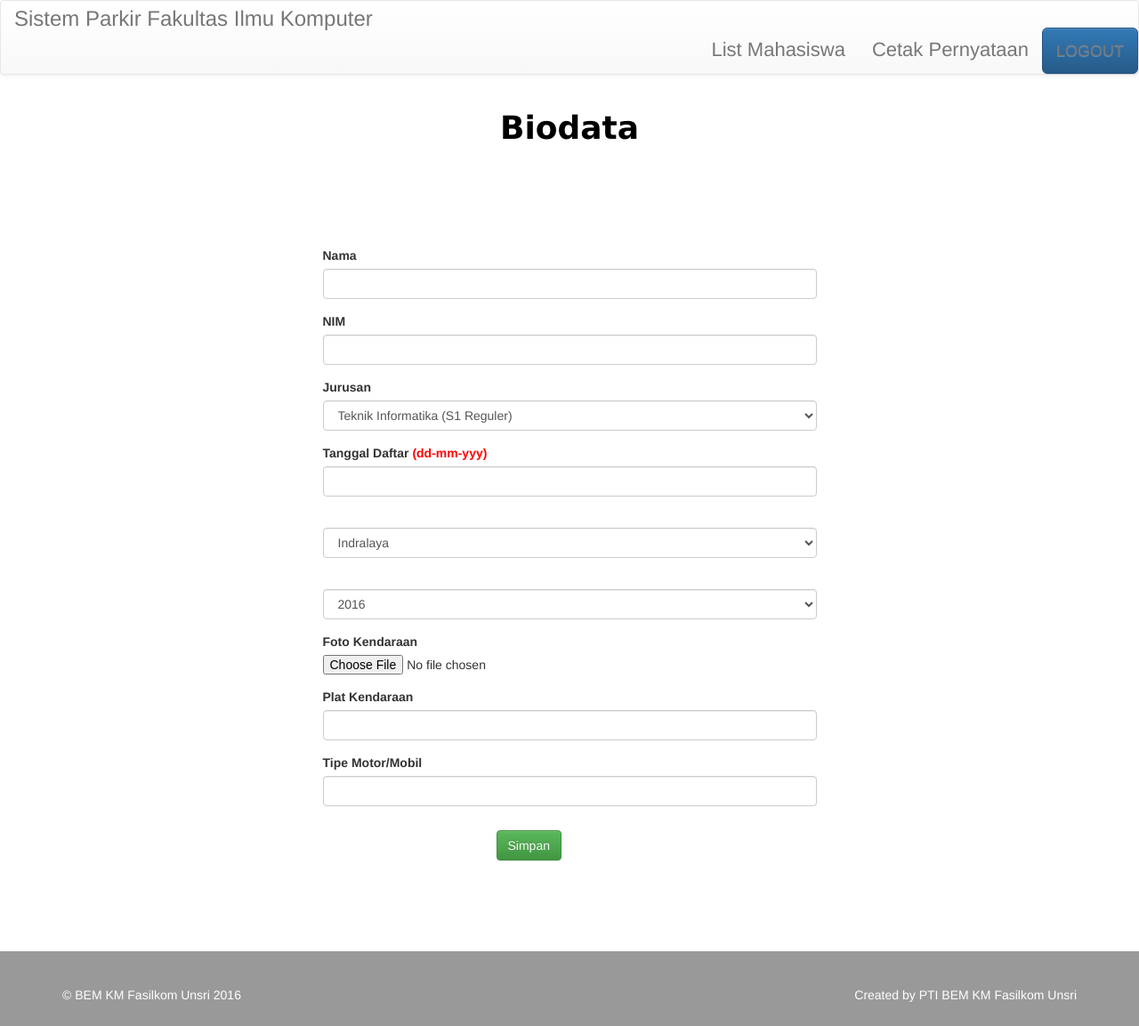
After one commit to ayulestari10/sistem_parkir, a CodeIgniter app: page /sistem_parkir/Mahasiswa/input_data in a window 1280 px wide. The commit adds this page. Shown: the whole page at 89% size. Run offline with CodeIgniter, Linux system fonts and the light colour scheme; the visitor is signed in with stand-in values (Sample User, id 1); data that the repository does not hold is empty; some libraries are stand-ins or nearby versions.

Commit message:
versi 1.2

```diff
--- a/application/config/config.php
+++ b/application/config/config.php
@@ -18,7 +18,7 @@ defined('BASEPATH') OR exit('No direct script access allowed');
 | environments.
 |
 */
-$config['base_url'] = 'http://localhost:8080/sistem_parkir/';
+$config['base_url'] = 'http://localhost/sistem_parkir/';
 
 /*
 |--------------------------------------------------------------------------
--- a/application/config/routes.php
+++ b/application/config/routes.php
@@ -49,6 +49,6 @@ defined('BASEPATH') OR exit('No direct script access allowed');
 | Examples:	my-controller/index	-> my_controller/index
 |		my-controller/my-method	-> my_controller/my_method
 */
-$route['default_controller'] = 'home';
+$route['default_controller'] = 'Home';
 $route['404_override'] = '';
 $route['translate_uri_dashes'] = FALSE;
--- a/application/controllers/Admin.php
+++ b/application/controllers/Admin.php
@@ -83,7 +83,7 @@ class Admin extends CI_Controller{
 		$data = array(
 			'title'		=> 'Edit Data| Sistem Parkir',
 			'content'	=> 'edit_mhs',
-			'dt'		=> $this->Mhs_model->get_data_byid_mhs($id_mhs)
+			'dt'			=> $this->Mhs_model->get_data_byNim($this->session->userdata('nim'))
 		);
 		$this->load->view('includes/template', $data);
 	}
--- /dev/null
+++ b/application/controllers/Mahasiswa.php
@@ -0,0 +1,68 @@
+<?php
+
+class Mahasiswa extends CI_Controller{
+	function __construct(){
+		parent::__construct();
+		$this->load->model('Mhs_model');
+
+		$id_mhs = $this->session->userdata('id_mhs');
+		if (!isset($id_mhs)) {
+		   redirect('Login/Mhs');
+		   exit;
+		}
+	}
+
+	function index(){
+		$data = array(
+			'dt'			 		=> $this->Mhs_model->get_data_byNim($this->session->userdata('nim')),
+			'title'				=> 'Data | Sistem Parkir',
+			'content'			=> 'biodata'
+		);
+		$this->load->view('includes/template', $data);
+	}
+
+	function input_data(){
+
+    if($this->input->post('add_mhs')){
+			$input = array(
+				'nama'						=> $this->input->post('nama'),
+				'nim'							=> $this->input->post('nim'),
+				'jurusan'					=> $this->input->post('jurusan'),
+				'tgl_daftar'			=> $this->input->post('tgl_daftar'),
+				'lokasi'					=> $this->input->post('lokasi'),
+				'angkatan'				=> $this->input->post('angkatan'),
+				'foto_kendaraan'	=> $this->input->post('nim').'.png',
+				'plat_kendaraan'	=> $this->input->post('plat_kendaraan'),
+				'tipe'						=> $this->input->post('tipe')
+			);
+			$this->Mhs_model->update($this->session->userdata('id_mhs'), $input);
+			$this->Mhs_model->do_upload($this->input->post('nim'));
+			$this->session->set_flashdata('msg', '<div class="alert alert-success" style="text-align:center;">Data berhasil disimpan!</div>');
+			redirect('Mahasiswa');
+		}
+		$data = array(
+			'title'		=> 'Input Data| Sistem Parkir',
+			'content'	=> 'biodata'
+		);
+		$this->load->view('includes/template', $data);
+
+	}
+
+    public function Peryataan() {
+        $data = array(
+        	'dt' 		=> $this->Mhs_model->get_data_byNim($this->session->userdata('nim'))
+			);
+        $html = $this->load->view('formulir_pendaftaran', $data, true);
+
+        $pdfFilePath = "Formulir ".$this->session->userdata('nisn').".pdf";
+
+        $this->load->library('m_pdf');
+
+        $this->m_pdf->pdf->WriteHTML($html);
+
+        $this->m_pdf->pdf->Output($pdfFilePath, "D");
+    }
+
+}
+
+ ?>
--- a/application/models/Mhs_model.php
+++ b/application/models/Mhs_model.php
@@ -43,8 +43,8 @@ class Mhs_model extends CI_Model{
 		return $id_mhs;
 	}
 
-	function get_data_byid_mhs($id_mhs){
-		$this->db->where($this->key, $id_mhs);
+	function get_data_byNim($nim){
+		$this->db->where('nim', $nim);
 		$query = $this->db->get($this->table);
 		return $query->row();
 	}
@@ -78,7 +78,6 @@ class Mhs_model extends CI_Model{
 		return $this->db->update($this->table, $data);
 	}
 
-
 	function delete($id_mhs){
 		return $this->db->delete($this->table, array($this->key => $id_mhs));
 	}
--- a/application/views/admin_area.php
+++ b/application/views/admin_area.php
@@ -1,12 +1,6 @@
 <style type="text/css">
 	a{list-style: none;}
 	table{margin-top: 5%;}
-	.box{
-		width: 250px; height: 60px;
-		background-color: rgba(0, 400, 0, 0.5);
-		font-size: 18px; font-weight: bold; text-align: center;
-		margin-bottom: 8%; margin-left: 3%; padding: 2%; margin-top: -20%;
-	}
 </style>
 
 <div class="container">
--- /dev/null
+++ b/application/views/biodata.php
@@ -0,0 +1,303 @@
+<div class="container">
+
+	<div style="margin-bottom: 10%; text-align: center;">
+		<h1><strong>Biodata</strong></h1>
+	</div>
+
+		<?php
+			$msg = $this->session->flashdata('msg');
+			if(isset($msg)){
+				echo $msg;
+			}
+
+			$nim = $this->session->userdata('nim');
+			if (isset($nim)) {
+			     echo form_open_multipart('Mahasiswa/input_data/');
+			} else {
+			     redirect('Login/Mhs');
+			}
+		?>
+
+		<div class="row">
+			<div class="col-md-6 col-md-offset-3">
+				<div class="form-group">
+					<label for="nama">Nama</label>
+					<input type="text" class="form-control" name="nama" value="<?= $dt->nama ?>"></input>
+				</div>
+				<div class="form-group">
+					<label for="nim">NIM</label>
+					<input type="text" class="form-control" name="nim" value="<?= $dt->nim ?>"></input>
+				</div>
+				<div class="form-group">
+		          <label for="jurusan">Jurusan</label><br/>
+		          <select name="jurusan" class="form-control">
+                <?php if($dt->jurusan == 'Teknik Informatika (S1 Reguler)'): ?>
+		          		<option value="Teknik Informatika (S1 Reguler)">Teknik Informatika (S1 Reguler)</option>
+	              	<option value="Teknik Informatika (S1 Bilingual)">Teknik Informatika (S1 Bilingual)</option>
+	              	<option value="Komputer Akuntansi (D3)">Komputer Akuntansi (D3)</option>
+	              	<option value="Manajemen Infromatika (D3)">Manajemen Infromatika (D3)</option>
+	              	<option value="Sistem Informasi (S1 Reguler)">Sistem Informasi (S1 Reguler)</option>
+	      	        <option value="Sistem Informasi (S1 Profesional)">Sistem Informasi (S1 Profesional)</option>
+	        	      <option value="Sistem Informasi (S1 Bilingual)">Sistem Informasi (S1 Bilingual)</option>
+	          	    <option value="Teknik Komputasi dan Jaringan (TKJ) (D3)">Teknik Komputasi dan Jaringan (TKJ) (D3)</option>
+	            	  <option value="Teknik Komputer (D3)">Teknik Komputer (D3)</option>
+	          	    <option value="Sistem Komputer (S1 Reguler)">Sistem Komputer (S1 Reguler)</option>
+	            	  <option value="Sistem Komputer (S1 Profesional)">Sistem Komputer (S1 Profesional)</option>
+
+                <?php elseif($dt->jurusan == 'Teknik Informatika (S1 Bilingual)'): ?>
+	              	<option value="Teknik Informatika (S1 Bilingual)">Teknik Informatika (S1 Bilingual)</option>
+                  <option value="Teknik Informatika (S1 Reguler)">Teknik Informatika (S1 Reguler)</option>
+	              	<option value="Komputer Akuntansi (D3)">Komputer Akuntansi (D3)</option>
+	              	<option value="Manajemen Infromatika (D3)">Manajemen Infromatika (D3)</option>
+	              	<option value="Sistem Informasi (S1 Reguler)">Sistem Informasi (S1 Reguler)</option>
+	      	        <option value="Sistem Informasi (S1 Profesional)">Sistem Informasi (S1 Profesional)</option>
+	        	      <option value="Sistem Informasi (S1 Bilingual)">Sistem Informasi (S1 Bilingual)</option>
+	          	    <option value="Teknik Komputasi dan Jaringan (TKJ) (D3)">Teknik Komputasi dan Jaringan (TKJ) (D3)</option>
+	            	  <option value="Teknik Komputer (D3)">Teknik Komputer (D3)</option>
+	          	    <option value="Sistem Komputer (S1 Reguler)">Sistem Komputer (S1 Reguler)</option>
+	            	  <option value="Sistem Komputer (S1 Profesional)">Sistem Komputer (S1 Profesional)</option>
+
+                <?php elseif($dt->jurusan == 'Komputer Akuntansi (D3)'): ?>
+                  <option value="Komputer Akuntansi (D3)">Komputer Akuntansi (D3)</option>
+		          		<option value="Teknik Informatika (S1 Reguler)">Teknik Informatika (S1 Reguler)</option>
+	              	<option value="Teknik Informatika (S1 Bilingual)">Teknik Informatika (S1 Bilingual)</option>
+	              	<option value="Manajemen Infromatika (D3)">Manajemen Infromatika (D3)</option>
+	              	<option value="Sistem Informasi (S1 Reguler)">Sistem Informasi (S1 Reguler)</option>
+	      	        <option value="Sistem Informasi (S1 Profesional)">Sistem Informasi (S1 Profesional)</option>
+	        	      <option value="Sistem Informasi (S1 Bilingual)">Sistem Informasi (S1 Bilingual)</option>
+	          	    <option value="Teknik Komputasi dan Jaringan (TKJ) (D3)">Teknik Komputasi dan Jaringan (TKJ) (D3)</option>
+	            	  <option value="Teknik Komputer (D3)">Teknik Komputer (D3)</option>
+	          	    <option value="Sistem Komputer (S1 Reguler)">Sistem Komputer (S1 Reguler)</option>
+	            	  <option value="Sistem Komputer (S1 Profesional)">Sistem Komputer (S1 Profesional)</option>
+
+                <?php elseif($dt->jurusan == 'Manajemen Infromatika (D3)'): ?>
+                  <option value="Manajemen Infromatika (D3)">Manajemen Infromatika (D3)</option>
+  	          		<option value="Teknik Informatika (S1 Reguler)">Teknik Informatika (S1 Reguler)</option>
+                	<option value="Teknik Informatika (S1 Bilingual)">Teknik Informatika (S1 Bilingual)</option>
+                	<option value="Komputer Akuntansi (D3)">Komputer Akuntansi (D3)</option>
+                	<option value="Sistem Informasi (S1 Reguler)">Sistem Informasi (S1 Reguler)</option>
+        	        <option value="Sistem Informasi (S1 Profesional)">Sistem Informasi (S1 Profesional)</option>
+          	      <option value="Sistem Informasi (S1 Bilingual)">Sistem Informasi (S1 Bilingual)</option>
+            	    <option value="Teknik Komputasi dan Jaringan (TKJ) (D3)">Teknik Komputasi dan Jaringan (TKJ) (D3)</option>
+              	  <option value="Teknik Komputer (D3)">Teknik Komputer (D3)</option>
+            	    <option value="Sistem Komputer (S1 Reguler)">Sistem Komputer (S1 Reguler)</option>
+              	  <option value="Sistem Komputer (S1 Profesional)">Sistem Komputer (S1 Profesional)</option>
+
+                <?php elseif($dt->jurusan == 'Sistem Informasi (S1 Reguler)'): ?>
+                  <option value="Sistem Informasi (S1 Reguler)">Sistem Informasi (S1 Reguler)</option>
+		          		<option value="Teknik Informatika (S1 Reguler)">Teknik Informatika (S1 Reguler)</option>
+	              	<option value="Teknik Informatika (S1 Bilingual)">Teknik Informatika (S1 Bilingual)</option>
+	              	<option value="Komputer Akuntansi (D3)">Komputer Akuntansi (D3)</option>
+	              	<option value="Manajemen Infromatika (D3)">Manajemen Infromatika (D3)</option>
+	      	        <option value="Sistem Informasi (S1 Profesional)">Sistem Informasi (S1 Profesional)</option>
+	        	      <option value="Sistem Informasi (S1 Bilingual)">Sistem Informasi (S1 Bilingual)</option>
+	          	    <option value="Teknik Komputasi dan Jaringan (TKJ) (D3)">Teknik Komputasi dan Jaringan (TKJ) (D3)</option>
+	            	  <option value="Teknik Komputer (D3)">Teknik Komputer (D3)</option>
+	          	    <option value="Sistem Komputer (S1 Reguler)">Sistem Komputer (S1 Reguler)</option>
+	            	  <option value="Sistem Komputer (S1 Profesional)">Sistem Komputer (S1 Profesional)</option>
+
+                <?php elseif($dt->jurusan == 'Sistem Informasi (S1 Profesional)'): ?>
+                  <option value="Sistem Informasi (S1 Profesional)">Sistem Informasi (S1 Profesional)</option>
+		          		<option value="Teknik Informatika (S1 Reguler)">Teknik Informatika (S1 Reguler)</option>
+	              	<option value="Teknik Informatika (S1 Bilingual)">Teknik Informatika (S1 Bilingual)</option>
+	              	<option value="Komputer Akuntansi (D3)">Komputer Akuntansi (D3)</option>
+	              	<option value="Manajemen Infromatika (D3)">Manajemen Infromatika (D3)</option>
+	              	<option value="Sistem Informasi (S1 Reguler)">Sistem Informasi (S1 Reguler)</option>
+	        	      <option value="Sistem Informasi (S1 Bilingual)">Sistem Informasi (S1 Bilingual)</option>
+	          	    <option value="Teknik Komputasi dan Jaringan (TKJ) (D3)">Teknik Komputasi dan Jaringan (TKJ) (D3)</option>
+	            	  <option value="Teknik Komputer (D3)">Teknik Komputer (D3)</option>
+	          	    <option value="Sistem Komputer (S1 Reguler)">Sistem Komputer (S1 Reguler)</option>
+	            	  <option value="Sistem Komputer (S1 Profesional)">Sistem Komputer (S1 Profesional)</option>
+
+                <?php elseif($dt->jurusan == 'Sistem Informasi (S1 Bilingual)'): ?>
+                  <option value="Sistem Informasi (S1 Bilingual)">Sistem Informasi (S1 Bilingual)</option>
+		          		<option value="Teknik Informatika (S1 Reguler)">Teknik Informatika (S1 Reguler)</option>
+	              	<option value="Teknik Informatika (S1 Bilingual)">Teknik Informatika (S1 Bilingual)</option>
+	              	<option value="Komputer Akuntansi (D3)">Komputer Akuntansi (D3)</option>
+	              	<option value="Manajemen Infromatika (D3)">Manajemen Infromatika (D3)</option>
+	              	<option value="Sistem Informasi (S1 Reguler)">Sistem Informasi (S1 Reguler)</option>
+	      	        <option value="Sistem Informasi (S1 Profesional)">Sistem Informasi (S1 Profesional)</option>
+	          	    <option value="Teknik Komputasi dan Jaringan (TKJ) (D3)">Teknik Komputasi dan Jaringan (TKJ) (D3)</option>
+	            	  <option value="Teknik Komputer (D3)">Teknik Komputer (D3)</option>
+	          	    <option value="Sistem Komputer (S1 Reguler)">Sistem Komputer (S1 Reguler)</option>
+	            	  <option value="Sistem Komputer (S1 Profesional)">Sistem Komputer (S1 Profesional)</option>
+
+                <?php elseif($dt->jurusan == 'Teknik Komputasi dan Jaringan (TKJ) (D3)'): ?>
+                  <option value="Teknik Komputasi dan Jaringan (TKJ) (D3)">Teknik Komputasi dan Jaringan (TKJ) (D3)</option>
+		          		<option value="Teknik Informatika (S1 Reguler)">Teknik Informatika (S1 Reguler)</option>
+	              	<option value="Teknik Informatika (S1 Bilingual)">Teknik Informatika (S1 Bilingual)</option>
+	              	<option value="Komputer Akuntansi (D3)">Komputer Akuntansi (D3)</option>
+	              	<option value="Manajemen Infromatika (D3)">Manajemen Infromatika (D3)</option>
+	              	<option value="Sistem Informasi (S1 Reguler)">Sistem Informasi (S1 Reguler)</option>
+	      	        <option value="Sistem Informasi (S1 Profesional)">Sistem Informasi (S1 Profesional)</option>
+	        	      <option value="Sistem Informasi (S1 Bilingual)">Sistem Informasi (S1 Bilingual)</option>
+	            	  <option value="Teknik Komputer (D3)">Teknik Komputer (D3)</option>
+	          	    <option value="Sistem Komputer (S1 Reguler)">Sistem Komputer (S1 Reguler)</option>
+	            	  <option value="Sistem Komputer (S1 Profesional)">Sistem Komputer (S1 Profesional)</option>
+
+                <?php elseif($dt->jurusan == 'Teknik Komputer (D3)'): ?>
+                  <option value="Teknik Komputer (D3)">Teknik Komputer (D3)</option>
+		          		<option value="Teknik Informatika (S1 Reguler)">Teknik Informatika (S1 Reguler)</option>
+	              	<option value="Teknik Informatika (S1 Bilingual)">Teknik Informatika (S1 Bilingual)</option>
+	              	<option value="Komputer Akuntansi (D3)">Komputer Akuntansi (D3)</option>
+	              	<option value="Manajemen Infromatika (D3)">Manajemen Infromatika (D3)</option>
+	              	<option value="Sistem Informasi (S1 Reguler)">Sistem Informasi (S1 Reguler)</option>
+	      	        <option value="Sistem Informasi (S1 Profesional)">Sistem Informasi (S1 Profesional)</option>
+	        	      <option value="Sistem Informasi (S1 Bilingual)">Sistem Informasi (S1 Bilingual)</option>
+	          	    <option value="Teknik Komputasi dan Jaringan (TKJ) (D3)">Teknik Komputasi dan Jaringan (TKJ) (D3)</option>
+	          	    <option value="Sistem Komputer (S1 Reguler)">Sistem Komputer (S1 Reguler)</option>
+	            	  <option value="Sistem Komputer (S1 Profesional)">Sistem Komputer (S1 Profesional)</option>
+
+                <?php elseif($dt->jurusan == 'Sistem Komputer (S1 Reguler)'): ?>
+            	    <option value="Sistem Komputer (S1 Reguler)">Sistem Komputer (S1 Reguler)</option>
+              		<option value="Teknik Informatika (S1 Reguler)">Teknik Informatika (S1 Reguler)</option>
+                	<option value="Teknik Informatika (S1 Bilingual)">Teknik Informatika (S1 Bilingual)</option>
+                	<option value="Komputer Akuntansi (D3)">Komputer Akuntansi (D3)</option>
+                	<option value="Manajemen Infromatika (D3)">Manajemen Infromatika (D3)</option>
+                	<option value="Sistem Informasi (S1 Reguler)">Sistem Informasi (S1 Reguler)</option>
+        	        <option value="Sistem Informasi (S1 Profesional)">Sistem Informasi (S1 Profesional)</option>
+          	      <option value="Sistem Informasi (S1 Bilingual)">Sistem Informasi (S1 Bilingual)</option>
+            	    <option value="Teknik Komputasi dan Jaringan (TKJ) (D3)">Teknik Komputasi dan Jaringan (TKJ) (D3)</option>
+              	  <option value="Teknik Komputer (D3)">Teknik Komputer (D3)</option>
+              	  <option value="Sistem Komputer (S1 Profesional)">Sistem Komputer (S1 Profesional)</option>
+
+                <?php elseif($dt->jurusan == 'Sistem Komputer (S1 Profesional)'): ?>
+                  <option value="Sistem Komputer (S1 Profesional)">Sistem Komputer (S1 Profesional)</option>
+		          		<option value="Teknik Informatika (S1 Reguler)">Teknik Informatika (S1 Reguler)</option>
+	              	<option value="Teknik Informatika (S1 Bilingual)">Teknik Informatika (S1 Bilingual)</option>
+	              	<option value="Komputer Akuntansi (D3)">Komputer Akuntansi (D3)</option>
+	              	<option value="Manajemen Infromatika (D3)">Manajemen Infromatika (D3)</option>
+	              	<option value="Sistem Informasi (S1 Reguler)">Sistem Informasi (S1 Reguler)</option>
+	      	        <option value="Sistem Informasi (S1 Profesional)">Sistem Informasi (S1 Profesional)</option>
+	        	      <option value="Sistem Informasi (S1 Bilingual)">Sistem Informasi (S1 Bilingual)</option>
+	          	    <option value="Teknik Komputasi dan Jaringan (TKJ) (D3)">Teknik Komputasi dan Jaringan (TKJ) (D3)</option>
+	            	  <option value="Teknik Komputer (D3)">Teknik Komputer (D3)</option>
+	          	    <option value="Sistem Komputer (S1 Reguler)">Sistem Komputer (S1 Reguler)</option>
+
+                <?php else: ?>
+                  <option value="Teknik Informatika (S1 Reguler)">Teknik Informatika (S1 Reguler)</option>
+	              	<option value="Teknik Informatika (S1 Bilingual)">Teknik Informatika (S1 Bilingual)</option>
+	              	<option value="Komputer Akuntansi (D3)">Komputer Akuntansi (D3)</option>
+	              	<option value="Manajemen Infromatika (D3)">Manajemen Infromatika (D3)</option>
+	              	<option value="Sistem Informasi (S1 Reguler)">Sistem Informasi (S1 Reguler)</option>
+	      	        <option value="Sistem Informasi (S1 Profesional)">Sistem Informasi (S1 Profesional)</option>
+	        	      <option value="Sistem Informasi (S1 Bilingual)">Sistem Informasi (S1 Bilingual)</option>
+	          	    <option value="Teknik Komputasi dan Jaringan (TKJ) (D3)">Teknik Komputasi dan Jaringan (TKJ) (D3)</option>
+	            	  <option value="Teknik Komputer (D3)">Teknik Komputer (D3)</option>
+	          	    <option value="Sistem Komputer (S1 Reguler)">Sistem Komputer (S1 Reguler)</option>
+	            	  <option value="Sistem Komputer (S1 Profesional)">Sistem Komputer (S1 Profesional)</option>
+                <?php endif; ?>
+              </select>
+		        </div>
+		        <div class="form-group">
+					<label for="tgl_daftar">Tanggal Daftar <span style="color: red;">(dd-mm-yyy)</span></label>
+					<input type="text" class="form-control" name="tgl_daftar" value="<?= $dt->tgl_daftar ?>"></input>
+				</div>
+				<div class="form-group">
+		          <label for="lokasi"></label><br/>
+		          <select name="lokasi" class="form-control">
+                <?php if($dt->lokasi == 'Indralaya'): ?>
+                  <option>Indralaya</option>
+		          		<option>Bukit</option>
+                <?php elseif($dt->lokasi == 'Bukit'): ?>
+                  <option>Bukit</option>
+                  <option>Indralaya</option>
+		          	<?php else: ?>
+                  <option>Indralaya</option>
+		          		<option>Bukit</option>
+                <?php endif; ?>
+		          </select>
+		        </div>
+		        <div class="form-group">
+		          <label for="angkatan"></label><br/>
+		          <select name="angkatan" class="form-control">
+                <?php if($dt->angkatan == '2016'): ?>
+		          		<option>2016</option>
+		          		<option>2015</option>
+		          		<option>2014</option>
+		          		<option>2013</option>
+		          		<option>2012</option>
+		          		<option>2011</option>
+		          		<option>2010</option>
+                <?php elseif($dt->angkatan == '2015'): ?>
+                  <option>2015</option>
+		          		<option>2016</option>
+		          		<option>2014</option>
+		          		<option>2013</option>
+		          		<option>2012</option>
+		          		<option>2011</option>
+		          		<option>2010</option>
+                <?php elseif($dt->angkatan == '2014'): ?>
+                  <option>2014</option>
+		          		<option>2016</option>
+		          		<option>2015</option>
+		          		<option>2013</option>
+		          		<option>2012</option>
+		          		<option>2011</option>
+		          		<option>2010</option>
+                <?php elseif($dt->angkatan == '2013'): ?>
+                  <option>2013</option>
+		          		<option>2016</option>
+		          		<option>2015</option>
+		          		<option>2014</option>
+		          		<option>2012</option>
+		          		<option>2011</option>
+		          		<option>2010</option>
+                <?php elseif($dt->angkatan == '2012'): ?>
+                  <option>2012</option>
+		          		<option>2016</option>
+		          		<option>2015</option>
+		          		<option>2014</option>
+		          		<option>2013</option>
+		          		<option>2011</option>
+		          		<option>2010</option>
+                <?php elseif($dt->angkatan == '2011'): ?>
+                  <option>2011</option>
+		          		<option>2016</option>
+		          		<option>2015</option>
+		          		<option>2014</option>
+		          		<option>2013</option>
+		          		<option>2012</option>
+		          		<option>2010</option>
+                <?php elseif($dt->angkatan == '2010'): ?>
+                  <option>2010</option>
+		          		<option>2016</option>
+		          		<option>2015</option>
+		          		<option>2014</option>
+		          		<option>2013</option>
+		          		<option>2012</option>
+		          		<option>2011</option>
+                <?php else: ?>
+                  <option>2016</option>
+		          		<option>2015</option>
+		          		<option>2014</option>
+		          		<option>2013</option>
+		          		<option>2012</option>
+		          		<option>2011</option>
+		          		<option>2010</option>
+                <?php endif; ?>
+		          </select>
+		        </div>
+		    <div class="form-group">
+    				<label for="foto_kendaraan">Foto Kendaraan</label>
+    				<input type="file" name="userfile" />
+				</div>
+				<div class="form-group">
+					<label for="plat_kendaraan">Plat Kendaraan</label>
+					<input type="text" class="form-control" name="plat_kendaraan" value="<?= $dt->plat_kendaraan ?>"></input>
+				</div>
+				<div class="form-group">
+					<label for="tipe">Tipe Motor/Mobil</label>
+					<input type="text" class="form-control" name="tipe" value="<?= $dt->tipe ?>"></input>
+				</div>
+			</div>
+		</div>
+
+		<div class="row">
+			<div class="col-md-1 col-md-offset-5" style="margin-top: 1%;">
+				<input type="submit" value="Simpan" name="add_mhs" class="btn btn-success"></input>
+			</div>
+		</div>
+
+		<?php echo form_close(); ?>
+</div>
--- a/application/views/includes/navbar.php
+++ b/application/views/includes/navbar.php
@@ -16,21 +16,28 @@
 
     <ul class="nav navbar-nav navbar-right">
     <?php
-      $username   = $this->session->userdata('username');
+      $username    = $this->session->userdata('username');
+      $nim         = $this->session->userdata('nim');
     ?>
         <li>
           <?php if(isset($username)){
-              echo '<a href="'.base_url('admin/list_mhs').'">List Mahasiswa</a>';
+              echo '<a href="'.base_url('Admin/list_mhs').'">List Mahasiswa</a>';
             } ?>
         </li>
 
         <li>
+          <?php if(isset($nim)){
+            echo '<a href="'.base_url('Mahasiswa/pernyataan').'">Cetak Pernyataan</a>';
+          }?>
+        </li>
+
+        <li>
             <?php
-                if(!isset($username)){
-                    echo '<a href="'.base_url('login/admin').'" class="btn btn-primary btn-lg" role="button">LOGIN</a>';
+                if(!isset($username) && !isset($nim)){
+                    echo '<a href="'.base_url('Login/Mhs').'" class="btn btn-primary btn-lg" role="button">LOGIN</a>';
                 }
                 else{
-                    echo '<a href="'.base_url('admin/logout_admin').'" class="btn btn-primary btn-lg" role="button">LOGOUT</a>';
+                    echo '<a href="'.base_url('Logout').'" class="btn btn-primary btn-lg" role="button">LOGOUT</a>';
                 }
             ?>
         </li>
```
Also changed, not shown: application/controllers/Login.php (+27 -1 lines), application/controllers/Logout.php (added, +10 -0 lines), application/controllers/Register.php (added, +52 -0 lines), application/models/Login_model.php (+10 -1 lines), application/views/login_mhs.php (added, +36 -0 lines), application/views/regist.php (added, +34 -0 lines), kendaraan/mahasiswa.png (added).
